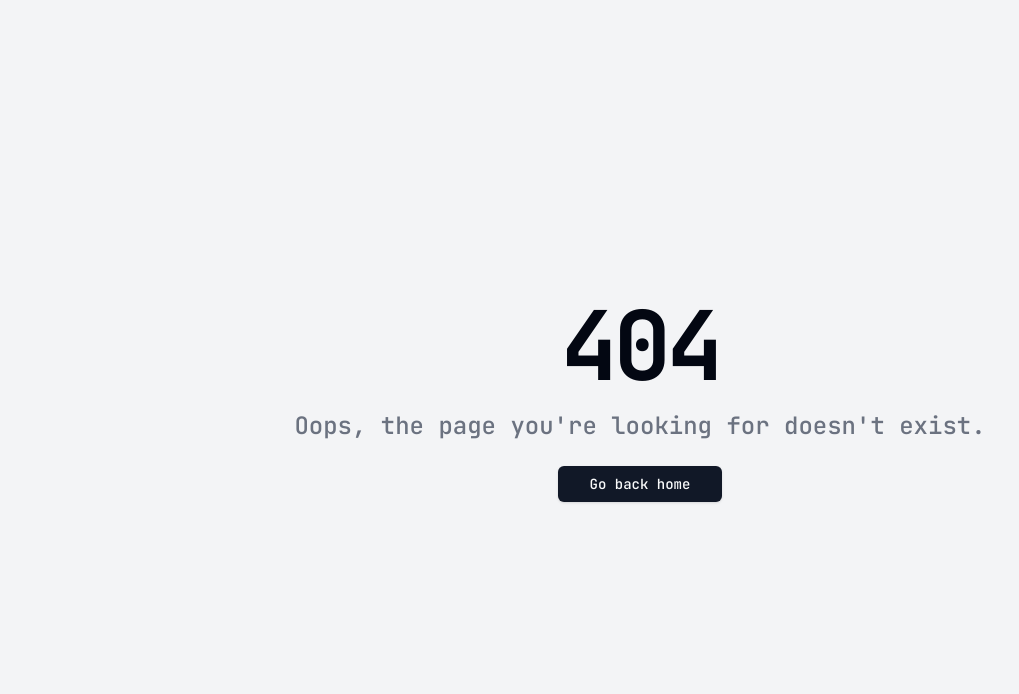
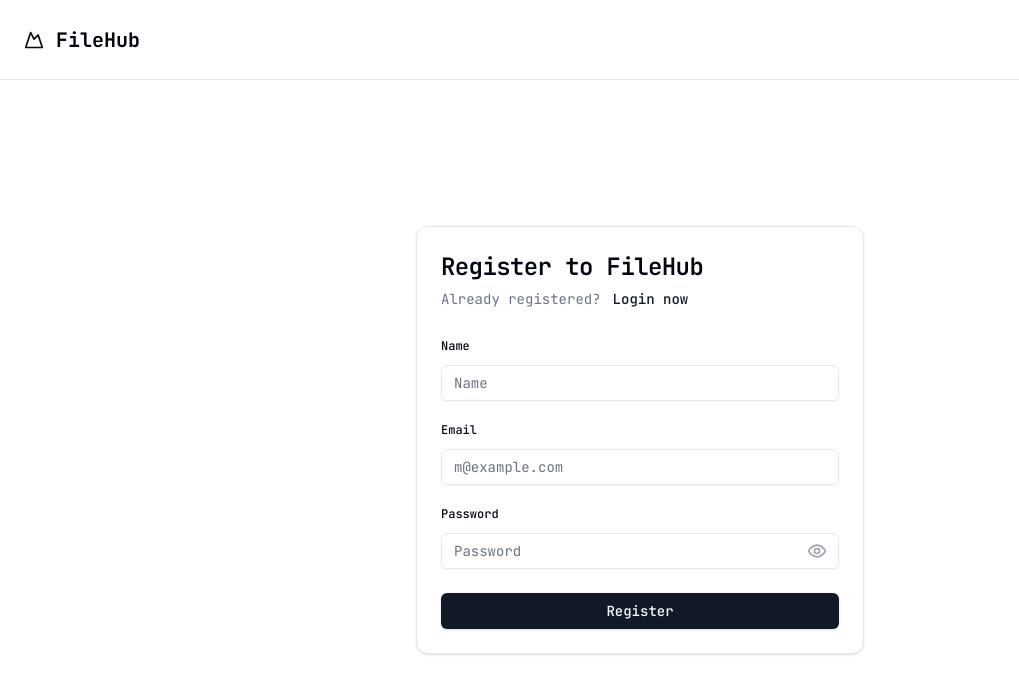
Before and after one commit to FavioMagallanes/File-Hub, a React (Vite) app: page /register in a window 1280 px wide. Before the commit this address had no page. Shown: the top 694 px of the page, without its empty margins (0-1019 px from the left). Built offline with nearby package versions, Linux system fonts and the light colour scheme.

Commit message:
add form and protected route components

```diff
--- a/src/components/auth/login-form/login-form.tsx
+++ b/src/components/auth/login-form/login-form.tsx
@@ -1,80 +1,30 @@
-import { FC, useState } from "react";
-import {
-  Card,
-  CardContent,
-  CardFooter,
-  CardHeader,
-  CardTitle,
-} from "../../ui/card";
-import { Button } from "../../ui/button";
-import { Input } from "../../ui/input";
-import { Label } from "../../ui/label";
-import { RegisterForm } from "../register-form/register-form";
-import Icon from '../../icon/icon'
+import { FC } from "react";
+import { Form } from "../../form/form";
 
 export const LoginForm: FC = () => {
-  const [showLoginForm, setShowLoginForm] = useState(true);
-  const [showRegisterForm, setShowRegisterForm] = useState(false);
-
-  const handleRegisterClick = () => {
-    setShowLoginForm(false);
-    setShowRegisterForm(true);
-  };
-
-  const handleLoginClick = () => {
-    setShowRegisterForm(false);
-    setShowLoginForm(true);
-  };
+  const inputs = [
+    {
+      id: "email",
+      label: "Email",
+      placeholder: "m@example.com",
+      type: "email",
+    },
+    {
+      id: "password",
+      label: "Password",
+      placeholder: "Password",
+      type: "password",
+    },
+  ];
 
   return (
-    <div className="flex flex-col items-center justify-center min-h-[100dvh] px-4 sm:px-6">
-      <div className="max-w-md w-full space-y-6">
-        {showLoginForm && (
-          <Card>
-            <CardHeader>
-              <CardTitle className="text-2xl">Login to FileHub</CardTitle>
-              <div className="flex gap-3 text-sm text-gray-500 dark:text-gray-400 mt-4">
-                Don't have an account?
-                <p
-                  className="font-medium text-primary hover:underline cursor-pointer"
-                  onClick={handleRegisterClick}
-                >
-                  Register
-                </p>
-              </div>
-            </CardHeader>
-            <CardContent className="space-y-4">
-              <div className="space-y-2">
-                <Label className="text-xs" htmlFor="email">Email</Label>
-                <Input
-                  id="email"
-                  placeholder="m@example.com"
-                  required
-                  type="email"
-                />
-              </div>
-              <div className="relative space-y-2">
-                <div className="flex items-center">
-                  <Label className="text-xs" htmlFor="password">Password</Label>
-                </div>
-                <Input id="password" required type="password" />
-                <Button
-                  className="absolute bottom-1 right-1 h-7 w-7"
-                  size="icon"
-                  variant="ghost"
-                >
-                  <Icon name="Eye" className="h-4 w-4" />
-                  <span className="sr-only">Toggle password visibility</span>
-                </Button>
-              </div>
-            </CardContent>
-            <CardFooter>
-              <Button className="w-full" onClick={handleLoginClick}>Login</Button>
-            </CardFooter>
-          </Card>
-        )}
-        {showRegisterForm && <RegisterForm />}
-      </div>
-    </div>
+    <Form
+      title="Login to FileHub"
+      description="Don't have an account?"
+      path="/register"
+      textRoute="Register now"
+      textButton="Login"
+      inputs={inputs}
+    />
   );
 };
--- a/src/components/auth/register-form/register-form.tsx
+++ b/src/components/auth/register-form/register-form.tsx
@@ -1,72 +1,36 @@
-import { FC, useState } from "react";
-import { LoginForm } from "../login-form/login-form";
-import { Button } from "../../ui/button";
-import { Input } from "../../ui/input";
-import { Label } from "../../ui/label";
+import { FC } from "react";
+import { Form } from "../../form/form";
 
 export const RegisterForm: FC = () => {
-  const [showLoginForm, setShowLoginForm] = useState(false);
-
-  const handleLoginClick = () => setShowLoginForm(true);
-
-  if (showLoginForm) return <LoginForm />;
+  const inputs = [
+    {
+      id: "name",
+      label: "Name",
+      placeholder: "Name",
+      type: "text",
+    },
+    {
+      id: "email",
+      label: "Email",
+      placeholder: "m@example.com",
+      type: "email",
+    },
+    {
+      id: "password",
+      label: "Password",
+      placeholder: "Password",
+      type: "password",
+    },
+  ];
 
   return (
-    <div className="flex items-center justify-center h-screen">
-      <div className="bg-white dark:bg-gray-950 shadow-lg rounded-lg p-8 w-full max-w-lg">
-        <div className="mb-6">
-          <h2 className="text-2xl font-bold mb-2">Sign Up for FileHub</h2>
-          <p className="text-gray-500 text-sm dark:text-gray-400 w-full">
-            Create an account to start managing your files
-          </p>
-        </div>
-        <form className="space-y-4">
-          <div>
-            <Label className="text-xs" htmlFor="name">
-              Name
-            </Label>
-            <Input id="name" placeholder="Enter your name" type="text" />
-          </div>
-          <div>
-            <Label className="text-xs" htmlFor="email">
-              Email
-            </Label>
-            <Input id="email" placeholder="Enter your email" type="email" />
-          </div>
-          <div>
-            <Label className="text-xs" htmlFor="password">
-              Password
-            </Label>
-            <Input
-              id="password"
-              placeholder="Enter a password"
-              type="password"
-            />
-          </div>
-          <div>
-            <Label className="text-xs" htmlFor="confirmPassword">
-              Confirm Password
-            </Label>
-            <Input
-              id="confirmPassword"
-              placeholder="Confirm your password"
-              type="password"
-            />
-          </div>
-          <Button className="w-full" type="submit">
-            Sign Up
-          </Button>
-        </form>
-        <div className="flex gap-3 text-sm text-gray-500 dark:text-gray-400 mt-4">
-          Already have an account?
-          <p
-            className="font-medium text-primary hover:underline cursor-pointer"
-            onClick={handleLoginClick}
-          >
-            Login
-          </p>
-        </div>
-      </div>
-    </div>
+    <Form
+      title="Register to FileHub"
+      description="Already registered?"
+      path="/login"
+      textRoute="Login now"
+      textButton="Register"
+      inputs={inputs}
+    />
   );
 };
--- a/src/components/files/files-card.tsx
+++ b/src/components/files/files-card.tsx
@@ -4,8 +4,8 @@ import Icon from "../icon/icon";
 
 export const FilesCard: FC = () => {
   return (
-    <div className="bg-white dark:bg-gray-950 rounded-lg shadow-md overflow-hidden transition-all duration-100 ease-in-out hover:shadow-lg hover:scale-105 hover:border">
-      <div className="p-4">
+    <div className="bg-white dark:bg-gray-950 rounded-lg shadow-md overflow-hidden  hover:shadow-lg border">
+      <div className="p-6">
         <div className="flex items-center justify-between mb-2">
           <div className="flex items-center">
             <Icon
@@ -28,22 +28,14 @@ export const FilesCard: FC = () => {
         </div>
       </div>
       <div className="border-t border-gray-200 dark:border-gray-800 px-4 py-3 flex justify-center space-x-2">
-        <Button
-          size="sm"
-          variant="outline"
-          className="group hover:text-gray-600"
-        >
+        <Button size="sm" variant="ghost" className="group hover:text-gray-600">
           <Icon
             name="Download"
             className="w-4 h-4 mr-1 group-hover:text-green-500"
           />
           Download
         </Button>
-        <Button
-          size="sm"
-          variant="outline"
-          className="group hover:text-gray-600"
-        >
+        <Button size="sm" variant="ghost" className="group hover:text-gray-600">
           <Icon
             name="File"
             className="w-4 h-4 mr-1 group-hover:text-blue-300"
@@ -53,7 +45,7 @@ export const FilesCard: FC = () => {
         <Button
           color="red"
           size="sm"
-          variant="outline"
+          variant="ghost"
           className="group hover:text-gray-600"
         >
           <Icon
--- /dev/null
+++ b/src/components/form/form.tsx
@@ -0,0 +1,101 @@
+import { FC, useState } from "react";
+import {
+  Card,
+  CardContent,
+  CardFooter,
+  CardHeader,
+  CardTitle,
+} from "../../components/ui/card";
+import { Button } from "../../components/ui/button";
+import { Input } from "../../components/ui/input";
+import { Label } from "../../components/ui/label";
+import Icon from "../../components/icon/icon";
+import { Link } from "react-router-dom";
+
+interface InputField {
+  id: string;
+  label: string;
+  placeholder: string;
+  type: string;
+}
+
+interface FormCardProps {
+  title: string;
+  description: string;
+  textRoute: string;
+  textButton: string;
+  path: string;
+  inputs: InputField[];
+}
+
+export const Form: FC<FormCardProps> = ({
+  title,
+  inputs,
+  description,
+  textRoute,
+  textButton,
+  path,
+}) => {
+  const [showPassword, setShowPassword] = useState(false);
+
+  const togglePasswordVisibility = () => setShowPassword(!showPassword);
+
+  return (
+    <div className="flex flex-col items-center justify-center min-h-[90dvh] sm:px-6">
+      <div className="max-w-md w-full space-y-6">
+        <Card>
+          <CardHeader>
+            <CardTitle className="text-2xl">{title}</CardTitle>
+            <div className="flex gap-3 text-sm text-gray-500 dark:text-gray-400 mt-4">
+              {description}
+              <Link to={path} className="text-blue-500 hover:underline">
+                <p className="font-medium text-primary hover:underline cursor-pointer">
+                  {textRoute}
+                </p>
+              </Link>
+            </div>
+          </CardHeader>
+          <CardContent className="space-y-4">
+            {inputs.map(input => (
+              <div key={input.id} className="space-y-2">
+                <Label className="text-xs" htmlFor={input.id}>
+                  {input.label}
+                </Label>
+                <div className="relative">
+                  <Input
+                    id={input.id}
+                    placeholder={input.placeholder}
+                    required
+                    type={
+                      input.type === "password"
+                        ? showPassword
+                          ? "text"
+                          : "password"
+                        : input.type
+                    }
+                  />
+                  {input.type === "password" && (
+                    <button
+                      className="absolute inset-y-0 right-0 pr-3 flex items-center focus:outline-none"
+                      onClick={togglePasswordVisibility}
+                    >
+                      <Icon
+                        name={showPassword ? "EyeOff" : "Eye"}
+                        className="h-5 w-5 text-gray-400"
+                      />
+                    </button>
+                  )}
+                </div>
+              </div>
+            ))}
+          </CardContent>
+          <CardFooter>
+            <Button className="w-full">
+              {textButton}
+            </Button>
+          </CardFooter>
+        </Card>
+      </div>
+    </div>
+  );
+};
--- a/src/components/layout/header/header.tsx
+++ b/src/components/layout/header/header.tsx
@@ -1,21 +1,30 @@
 import { FC } from "react";
 import { Button } from "../../ui/button";
-import { Link } from "react-router-dom";
+import { Link, useLocation } from "react-router-dom";
 
 import Icon from "../../icon/icon";
 
 export const Header: FC = () => {
+  const location = useLocation();
+
+  const isLoginPage =
+    location.pathname === "/login" || location.pathname === "/files" || location.pathname === "/register";
+
+  const renderLoginButton = !isLoginPage && (
+    <Link to="/login">
+      <Button variant="outline">Sign in</Button>
+    </Link>
+  );
+
   return (
-    <header className="flex h-20 w-full shrink-0 items-center px-4 md:px-6">
-      <div className="mr-6 flex items-center gap-3">
-        <Icon name="Mountain" className="h-5 w-5" />
-        <p className="text-xl font-bold">FileHub</p>
-      </div>
-      <div className="ml-auto flex gap-2">
-        <Link to="/login">
-          <Button variant="outline">Sign in</Button>
-        </Link>
-      </div>
+    <header className="flex h-20 w-full shrink-0 items-center px-4 md:px-6 border-b border-gray-200 dark:border-gray-800">
+      <Link to="/">
+        <div className="mr-6 flex items-center gap-3">
+          <Icon name="Mountain" className="h-5 w-5" />
+          <p className="text-xl font-bold">FileHub</p>
+        </div>
+      </Link>
+      <div className="ml-auto flex gap-2">{renderLoginButton}</div>
     </header>
   );
 };
--- /dev/null
+++ b/src/components/layout/layout.tsx
@@ -0,0 +1,15 @@
+import React, { FC } from "react";
+import { Header } from "./header/header";
+
+interface LayoutProps {
+  children: React.ReactNode;
+}
+
+export const Layout: FC<LayoutProps> = ({ children }) => {
+  return (
+    <>
+      <Header />
+      {children}
+    </>
+  );
+};
--- /dev/null
+++ b/src/components/protected-route/protected-route.tsx
@@ -0,0 +1,14 @@
+import React, { FC } from "react";
+import { Navigate } from "react-router-dom";
+
+interface ProtectedRouteProps {
+  children: React.ReactNode;
+}
+
+export const ProtectedRoute: FC<ProtectedRouteProps> = ({ children }) => {
+  const isAuth = true;
+  if (!isAuth) {
+    return <Navigate to="/login" />;
+  }
+  return children;
+};
--- a/src/main.tsx
+++ b/src/main.tsx
@@ -4,8 +4,12 @@ import App from "./App.tsx";
 import { createBrowserRouter, RouterProvider } from "react-router-dom";
 import { NotFoundPage } from "./pages/not-found-page/not-found-page.tsx";
 import { LoginPage } from "./pages/login-page/login-page.tsx";
+import { FilesPage } from "./pages/files-page/files-page.tsx";
+import { Layout } from "./components/layout/layout.tsx";
 
 import "./index.css";
+import { ProtectedRoute } from "./components/protected-route/protected-route.tsx";
+import { RegisterPage } from "./pages/register-page/register-page.tsx";
 
 const router = createBrowserRouter([
   {
@@ -15,7 +19,29 @@ const router = createBrowserRouter([
   },
   {
     path: "/login",
-    element: <LoginPage />,
+    element: (
+      <Layout>
+        <LoginPage />
+      </Layout>
+    ),
+  },
+  {
+    path: "/register",
+    element: (
+      <Layout>
+        <RegisterPage />
+      </Layout>
+    ),
+  },
+  {
+    path: "/files",
+    element: (
+      <Layout>
+        <ProtectedRoute>
+          <FilesPage />
+        </ProtectedRoute>
+      </Layout>
+    ),
   },
 ]);
 
--- /dev/null
+++ b/src/pages/files-page/files-page.tsx
@@ -0,0 +1,4 @@
+import { FC } from "react";
+import { FilesList } from "../../components/files/files-list";
+
+export const FilesPage: FC = () => <FilesList />;
--- a/src/pages/not-found-page/not-found-page.tsx
+++ b/src/pages/not-found-page/not-found-page.tsx
@@ -13,7 +13,7 @@ export const NotFoundPage: FC = () => {
           Oops, the page you're looking for doesn't exist.
         </p>
         <Link to="/">
-          <Button className="px-8 mt-6">Go back home</Button>
+          <Button className="px-8 mt-6" variant='outline'>Go back home</Button>
         </Link>
       </div>
     </div>
--- /dev/null
+++ b/src/pages/register-page/register-page.tsx
@@ -0,0 +1,4 @@
+import { FC } from "react";
+import { RegisterForm } from "../../components/auth/register-form/register-form";
+
+export const RegisterPage: FC = () => <RegisterForm />;
```
